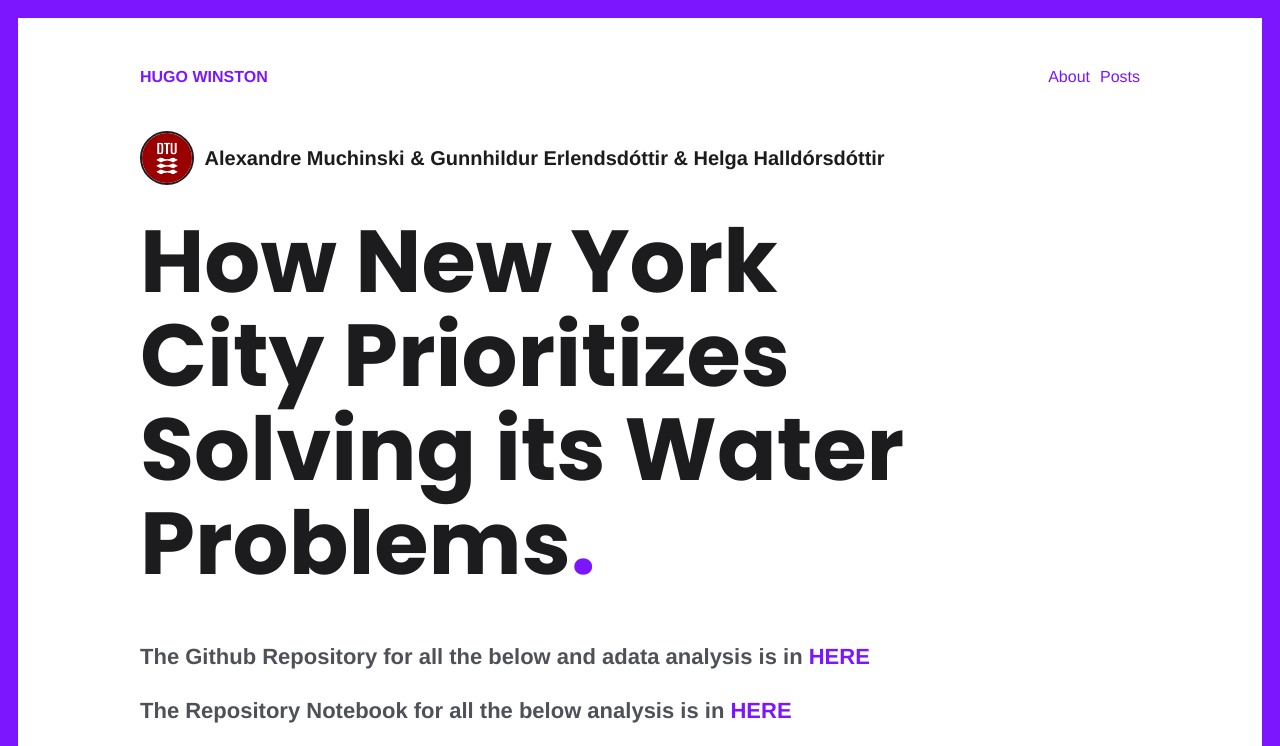
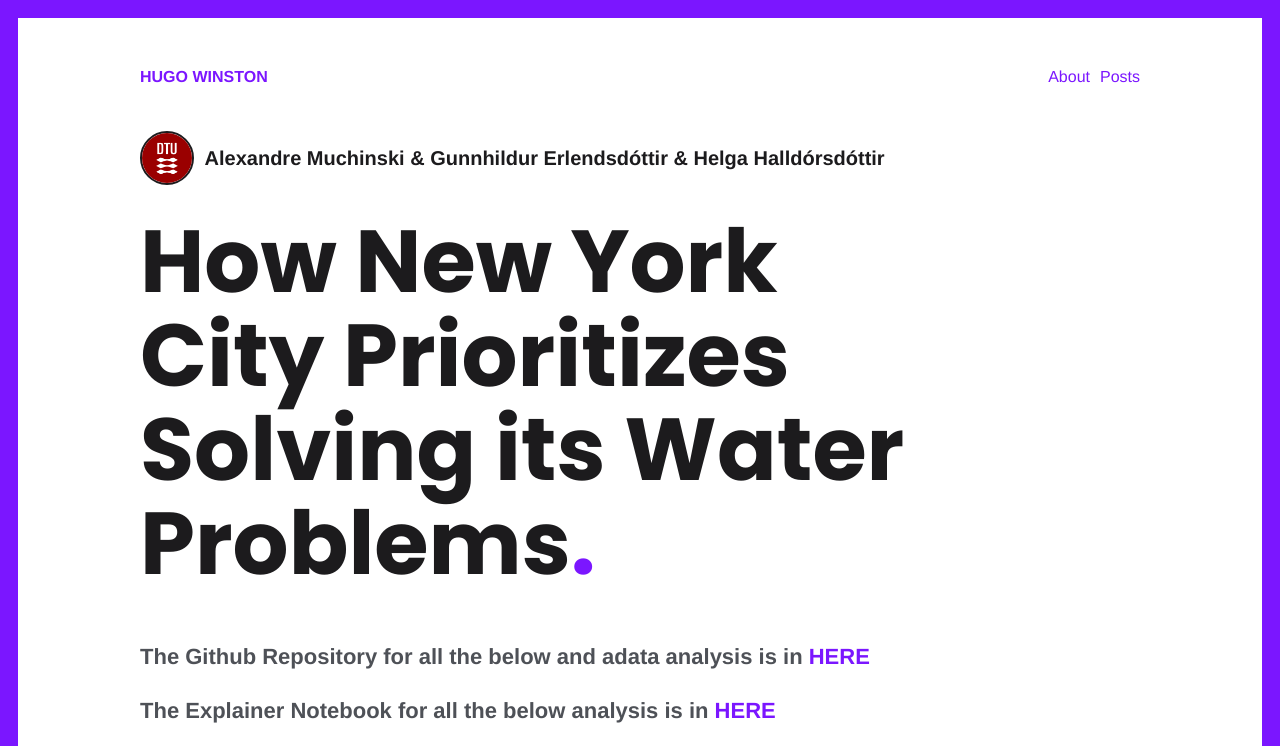
Before and after one commit to AleMuchinski/Social_Data_Blog, a plain HTML site: page index.html in a window 1280 px wide. Shown: the top 746 px of the page. Drawn offline with Linux system fonts and the light colour scheme; a script that the page names is missing.

Commit message:
version 7

```diff
--- a/index.html
+++ b/index.html
@@ -86,7 +86,7 @@
   <div class="intro">
     <h1>How New York City Prioritizes Solving its Water Problems<span class="dot">.</span></h1>
     <div class="intro-content"><p><strong>The  Github Repository for all the below and adata analysis is in <strong><a href="https://github.com/Gunnhildurkatrin/SocialData2022">HERE</a></strong></strong></p>
-<p><strong>The Repository Notebook for all the below analysis is in <strong><a href="https://nbviewer.org/github/Gunnhildurkatrin/SocialData2022/blob/216a248f00bb1ead93c713c6b25359e714e34b35/FinalProject.ipynb?fbclid=IwAR28FiLHW64s83BPEwstk3moHKAteIhUCAfHsXyhbmiwWg9ECdnNceo37Pc">HERE</a></strong></strong></p>
+<p><strong>The Explainer Notebook for all the below analysis is in <strong><a href="https://nbviewer.org/github/Gunnhildurkatrin/SocialData2022/blob/5af06bb4db70ea661599d1ca6363f6bd7c04a013/FinalProject.ipynb?fbclid=IwAR1JGvOxuih1GRWCBA57bSgRtiR8MX03F_9Lrx0HDpxr8Rb3HnQLw2vpuKw">HERE</a></strong></strong></p>
 <p>We analyzed more than 24 million lines of data on water-related complaints in New York City over 5 years to understand how the city prioritizes solving its problems, and whether it has improved. Our project seeks to understand public policy patterns and share findings related to these problems.</p>
 <h2 id="introduction">Introduction</h2>
 <p>New York City has more than <strong><a href="https://worldpopulationreview.com/us-cities/new-york-city-ny-population">8 million residents</a></strong>, making it one of the largest cities in the United States, managing a city of this magnitude becomes a big challenge, especially in solving the problems of all its residents. To try to systematize these requests, the US government has set up a hotline called <strong><a href="https://portal.311.nyc.gov/">311</a></strong> where each resident can report non-emergency problems to the institutions in their city.</p>
```
